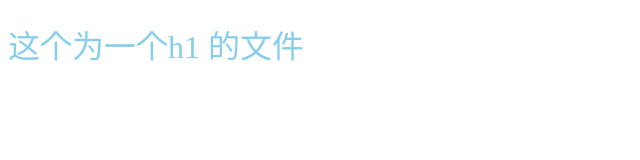
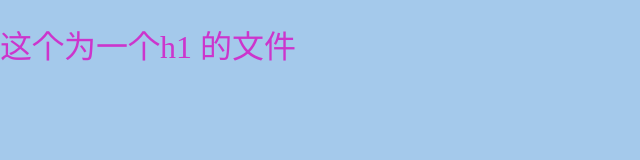
Before and after one commit to qq1471705508/project_1, a plain HTML site: page index.html in a window 1280 px wide. Shown: the whole page, without its empty margins (0-640 px from the left). Drawn offline with Linux system fonts and the light colour scheme.

Commit message:
直接提交数据

```diff
--- a/index.css
+++ b/index.css
@@ -1,4 +1,10 @@
 h1 {
-    color: skyblue;
+    color: rgb(204, 53, 204);
     font-weight: normal;
 }
+
+body {
+    margin: 0;
+    padding: 0;
+    background-color: rgb(164, 201, 235);
+}
```
